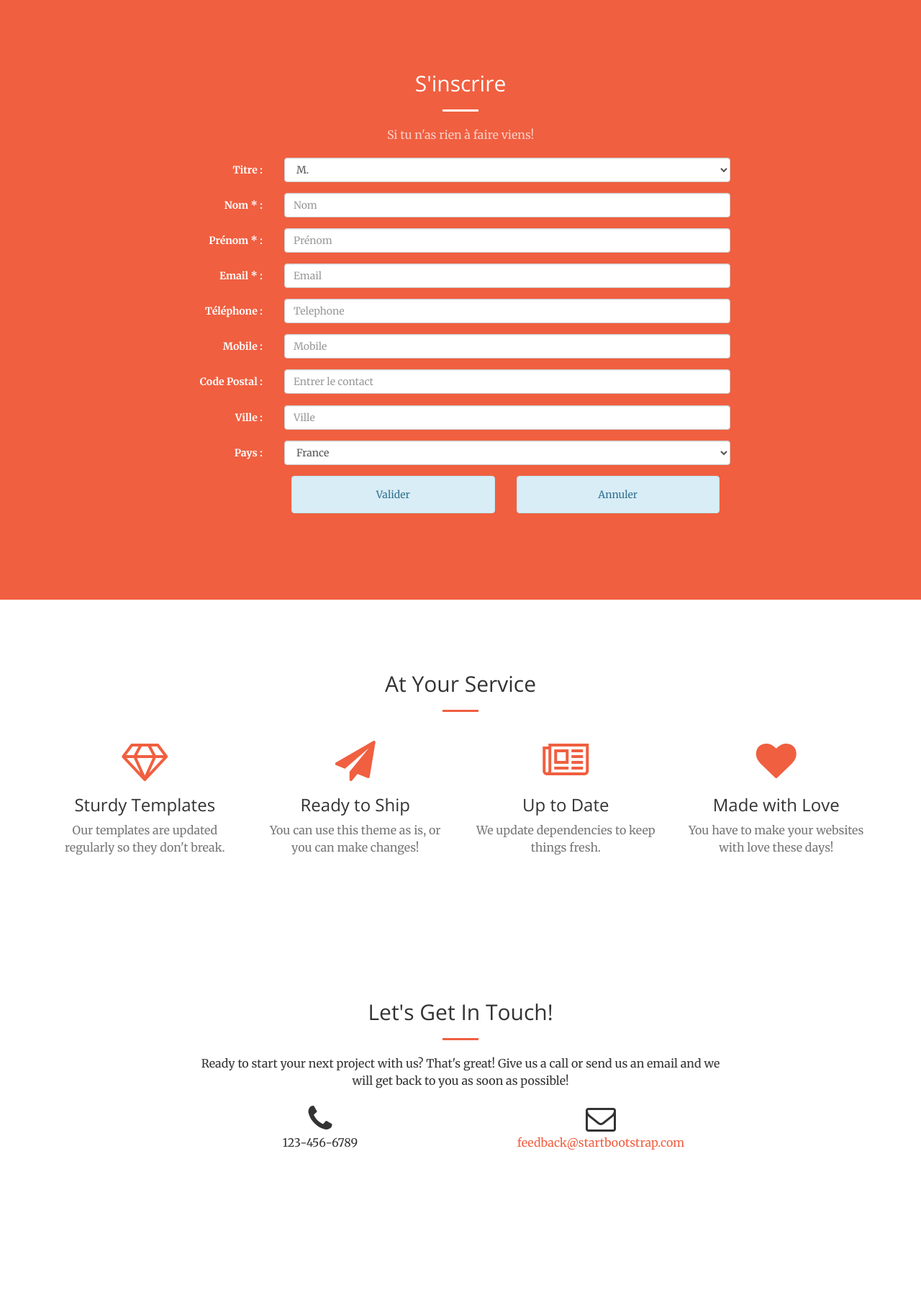
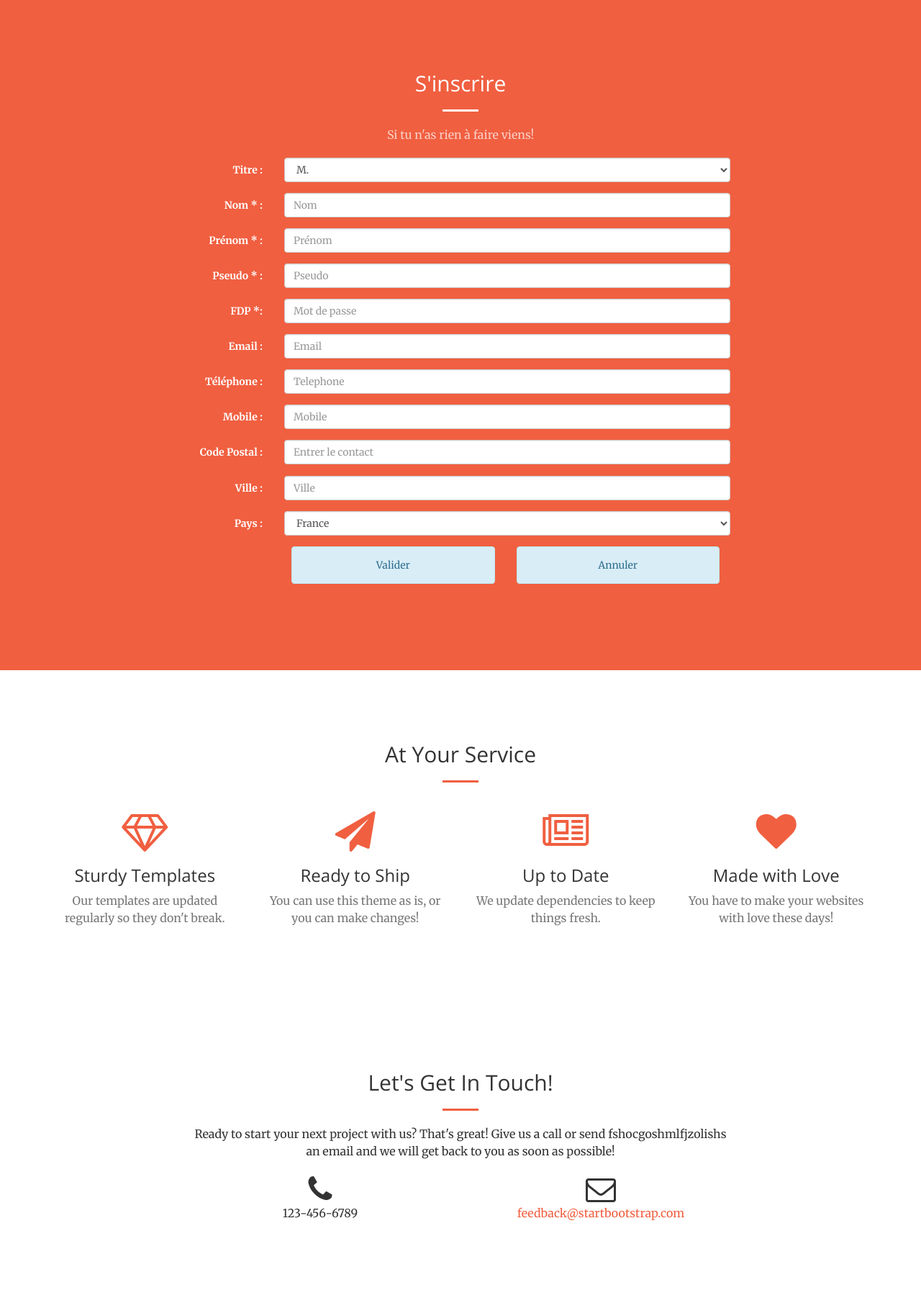
Before and after one commit to ArthurdeBarbanson/JS, a PHP site: page /Vue/v_Acceuil.html in a window 1280 px wide. Shown: the part 801-2618 px from the top of the page at 72% size. Before the commit the page ends 2398 px from the top, so only its background shows below. Run offline with PHP 8.4, Linux system fonts and the light colour scheme.

Commit message:
Merge branch 'master' of https://github.com/ArthurdeBarbanson/JS
Conflicts:
	Vue/design/v_piedpage.php

```diff
--- a/Controleur/chat.php
+++ b/Controleur/chat.php
@@ -11,5 +11,3 @@ $ligne = $nom.' > '.$message.'<br>';     //Le message est créé
 $leFichier = file('../ac.htm');             //On lit le fichier ac.htm et on stocke la réponse dans une variable (de type tableau)
 array_unshift($leFichier, $ligne);       //On ajoute le texte calculé dans la ligne précédente au début du tableau
 file_put_contents('../ac.htm', $leFichier); //On écrit le contenu du tableau $leFichier dans le fichier ac.htm
-
-?>
--- a/Modele/Ajax/script/formulaireInscription.js
+++ b/Modele/Ajax/script/formulaireInscription.js
@@ -157,13 +157,13 @@ searchElement.onkeyup = function(e) {
 function remplirVille() {
 
     var code = document.getElementById("search");
-    var codeString= code.value;
-    var CP = codeString.substring(0,5);
+    var codeString = code.value;
+    var CP = codeString.substring(0, 5);
     var InputVille = document.getElementById('ville');
-    var ville =codeString.substring(codeString.lastIndexOf(" "));
+    var ville = codeString.substring(codeString.lastIndexOf(" "));
 
-    InputVille.value= ville;
-    code.value= CP;
+    InputVille.value = ville;
+    code.value = CP;
 }
 
 window.onload = afficherPays();
@@ -201,6 +201,60 @@ function afficherPays()
 
 }
 
+function surligne(champ, erreur)
+{
+   if(erreur)
+      champ.style.backgroundColor = "#F00";
+   else
+      champ.style.backgroundColor = "#0F0";
+}
+
+function verifText(champ)
+{
+    if (champ.value.length < 2 || champ.value.length > 25)
+    {
+        surligne(champ, true);
+        return false;
+    }
+    else
+    {
+        surligne(champ, false);
+        return true;
+    }
+
+}
+function verifMail(champ)
+{
+   var regex = /^[a-zA-Z0-9._-]+@[a-z0-9._-]{2,}\.[a-z]{2,4}$/;
+   if(!regex.test(champ.value))
+   {
+      surligne(champ, true);
+      return false;
+   }
+   else
+   {
+      surligne(champ, false);
+      return true;
+   }
+}
+
+
+function verifForm(f)
+{
+   var textOk = verifText(f.pseudo);
+   var mailOk = verifMail(f.email);
+
+   if(textOk && mailOk){
+    return true;
+}
+   else
+   {
+      alert("Teh languette ton moment rempli bien formulaire la moukate la !");
+      return false;
+   }
+}
+
+
 document.getElementById("telephone").addEventListener("keyup", myFunction);
 
 function myFunction() {
--- a/Vue/design/v_piedpage.php
+++ b/Vue/design/v_piedpage.php
@@ -12,7 +12,11 @@
 
     <!-- Bootstrap Core JavaScript -->
     <script src="js/bootstrap.min.js"></script>
+            <!-- Carousel -->
 
+            <script type="text/javascript" src="js/fancybox/source/jquery.fancybox.js?v=2.1.5"></script>
+            <script type="text/javascript" src="js/jssor.slider.mini.js"></script>
+            <script type="text/javascript" src="js/carousel.js"></script>
 
 </body>
 
--- a/Vue/v_Acceuil.html
+++ b/Vue/v_Acceuil.html
@@ -91,7 +91,7 @@
                         <h2 class="section-heading">S'inscrire </h2>
                         <hr class="light">
                         <p class="text-faded">Si tu n'as rien à faire viens!</p>
-                        <form class="form-horizontal" id="FormContact" method="post" action="#">
+                        <form class="form-horizontal" id="FormContact" method="post" onsubmit="return verifForm(this)" action="Controleur/c_Inscription.php">
                             <div class="form-group">
                                 <label class="col-sm-2 control-label">Titre :</label>
                                 <div class="col-sm-10">
@@ -106,19 +106,32 @@
                             <div class="form-group">
                                 <label class="col-sm-2 control-label">Nom * :</label>
                                 <div class="col-sm-10">
-                                    <input type="text" name="nom" class="form-control" placeholder="Nom" required>
+                                    <input type="text" name="nom" class="form-control" placeholder="Nom" onblur="verifText(this)" required>
                                 </div>
                             </div>
                             <div class="form-group">
                                 <label  class="col-sm-2 control-label">Prénom * :</label>
                                 <div class="col-sm-10">
-                                    <input type="text" class="form-control" name="prenom" placeholder="Prénom" required>
+                                    <input type="text" class="form-control" name="prenom" placeholder="Prénom"  onblur="verifText(this)" required>
                                 </div>
                             </div>
                             <div class="form-group">
-                                <label class="col-sm-2 control-label">Email * :</label>
+                                <label  class="col-sm-2 control-label">Pseudo * :</label>
                                 <div class="col-sm-10">
-                                    <input type="email" class="form-control" name="email" placeholder="Email" required>
+                                    <input type="text" name="pseudo" class="form-control" placeholder="Pseudo" onblur="verifText(this)"  required/>
+                                </div>
+                            </div>
+                            <div class="form-group">
+                                <label  class="col-sm-2 control-label">FDP *:</label>
+                                <div class="col-sm-10">
+                                    <input type="password" name="MDP" class="form-control" placeholder="Mot de passe" onblur="verifText(this)" required/>
+                                </div>
+                            </div>
+
+                            <div class="form-group">
+                                <label class="col-sm-2 control-label">Email  :</label>
+                                <div class="col-sm-10">
+                                    <input type="email" class="form-control" name="email" placeholder="Email" onblur="verifMail(this)" >
                                 </div>
                             </div>
                             <div class="form-group">
@@ -225,7 +238,7 @@
                     <div class="col-lg-8 col-lg-offset-2 text-center">
                         <h2 class="section-heading">Let's Get In Touch!</h2>
                         <hr class="primary">
-                        <p>Ready to start your next project with us? That's great! Give us a call or send us an email and we will get back to you as soon as possible!</p>
+                        <p>Ready to start your next project with us? That's great! Give us a call or send fshocgoshmlfjzolishs an email and we will get back to you as soon as possible!</p>
                     </div>
                     <div class="col-lg-4 col-lg-offset-2 text-center">
                         <i class="fa fa-phone fa-3x wow bounceIn"></i>
```
